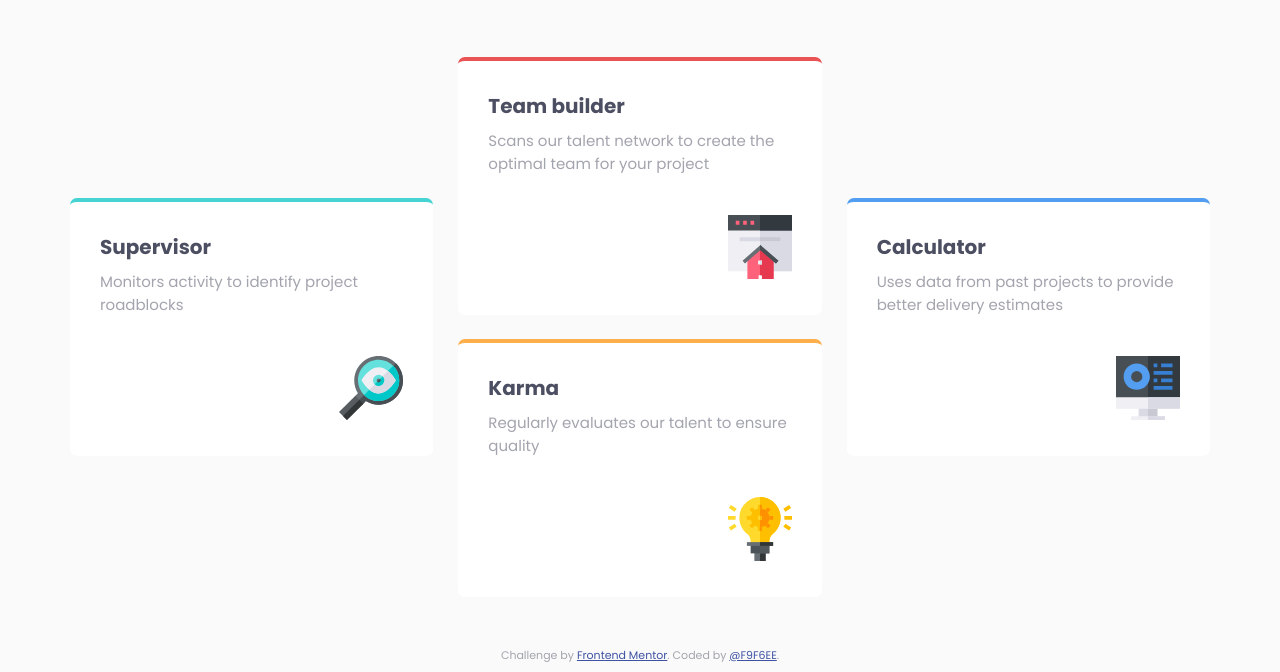
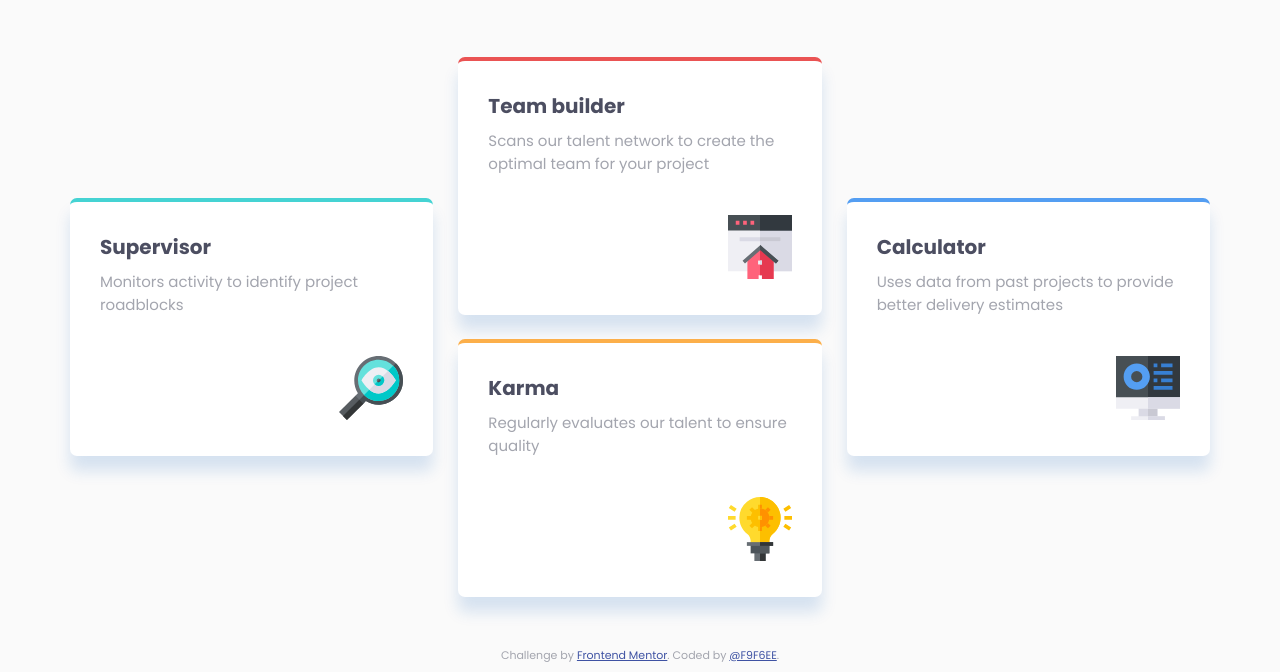
Before and after one commit to F9F6EE/Four-card-feature-section-on-Frontend-Mentor, a plain HTML site: page index.html in a window 1280 px wide. Shown: the part 223-895 px from the top of the page. Drawn offline with Linux system fonts and the light colour scheme.

Commit message:
Update style.css

```diff
--- a/css/style.css
+++ b/css/style.css
@@ -81,6 +81,14 @@ main {
   gap: 1.5rem;
 }
 
+.card {
+  background-color: white;
+  border-radius: 7px;
+  padding: 30px;
+  text-align: right;
+  box-shadow:0 15px 15px hsla(212, 86%, 40%, 0.15)
+}
+
 .card-1,
 .card-4 {
   align-self: center;
@@ -102,12 +110,7 @@ main {
   border-top: 4px solid var(--Blue);
 }
 
-.card {
-  background-color: white;
-  border-radius: 7px;
-  padding: 30px;
-  text-align: right;
-}
+
 .card-text h5 {
   font-size: 20px;
   color: var(--Very_Dark_Blue);
```
